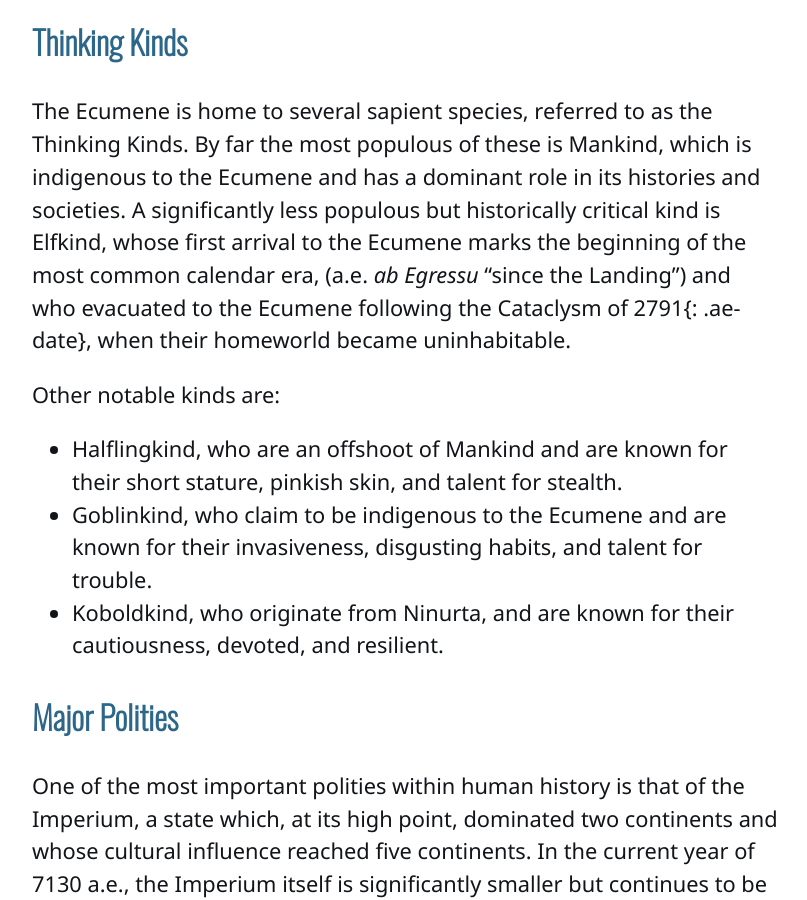
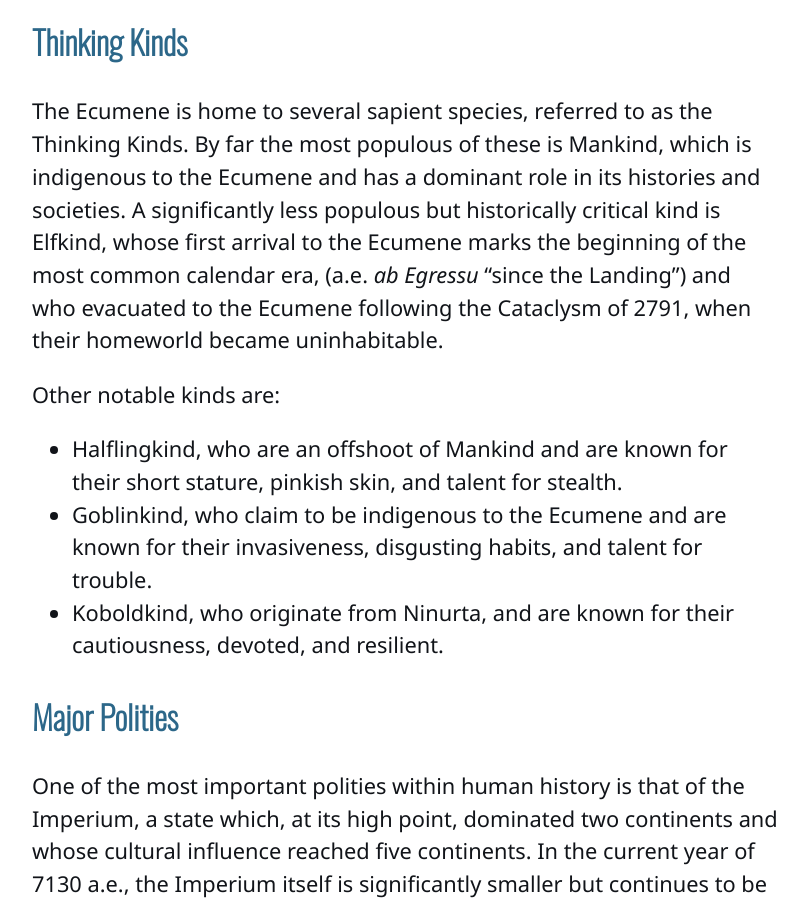
Before and after one commit to kmules1/kmules1.github.io, a Jekyll site: the page built from ecumene/index.md, in a window 1280 px wide and 900 px high, scrolled down 4199 px. Shown: the whole window, without its empty margins (234-1041 px from the left). Built offline with Jekyll 4.4.1, drawn with Linux system fonts in a browser that asks for light colours.

Commit message:
Update index.md

```diff
--- a/ecumene/index.md
+++ b/ecumene/index.md
@@ -186,7 +186,7 @@ Six major continents, four minor continents, and countless islands. Most of the
 
 ### Thinking Kinds
 
-The Ecumene is home to several sapient species, referred to as the Thinking Kinds. By far the most populous of these is Mankind, which is indigenous to the Ecumene and has a dominant role in its histories and societies. A significantly less populous but historically critical kind is Elfkind, whose first arrival to the Ecumene marks the beginning of the most common calendar era, (a.e. *ab Egressu* "since the Landing") and who evacuated to the Ecumene following the Cataclysm of 2791{: .ae-date}, when their homeworld became uninhabitable.
+The Ecumene is home to several sapient species, referred to as the Thinking Kinds. By far the most populous of these is Mankind, which is indigenous to the Ecumene and has a dominant role in its histories and societies. A significantly less populous but historically critical kind is Elfkind, whose first arrival to the Ecumene marks the beginning of the most common calendar era, (a.e. *ab Egressu* "since the Landing") and who evacuated to the Ecumene following the Cataclysm of <span class="ae-date">2791</span>, when their homeworld became uninhabitable.
 
 Other notable kinds are:
 * Halflingkind, who are an offshoot of Mankind and are known for their short stature, pinkish skin, and talent for stealth.
```
